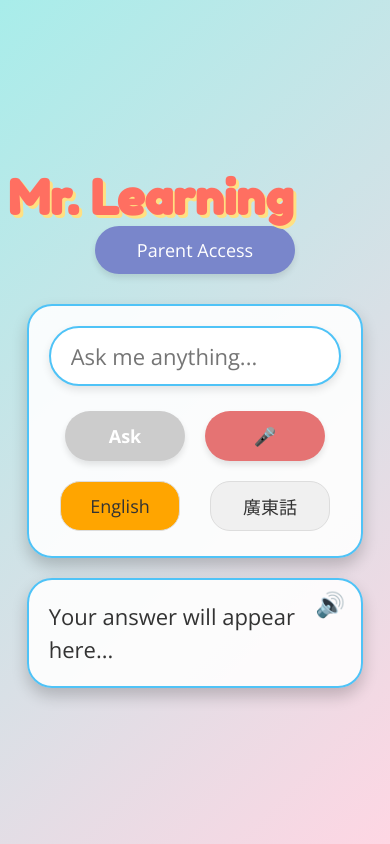
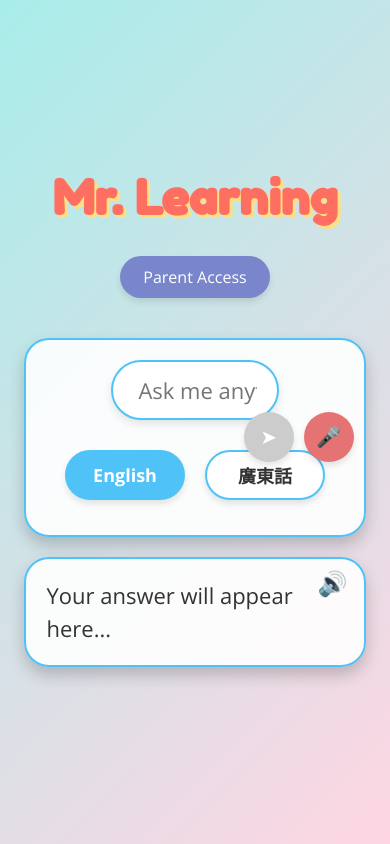
Before and after one commit to davigonia/mr_learning, a React (Create React App) app: page / in a window 390 px wide. Built offline with nearby package versions, Linux system fonts and the light colour scheme.

Commit message:
Enhanced UI and added auto-submission after voice input: centered title, improved buttons, auto-submit after voice input

```diff
--- a/src/App.css
+++ b/src/App.css
@@ -22,14 +22,13 @@ body {
 }
 
 /* Title styles */
-.app-title {
-  position: relative;
-  display: block; /* Changed from inline-block to block */
-  margin: 0 auto 30px auto; /* Center horizontally with auto margins */
-  white-space: nowrap; /* Prevent line breaks */
-  overflow: hidden; /* Prevent overflow */
-  max-width: 100%; /* Ensure it doesn't exceed container width */
-  text-align: center; /* Ensure text is centered */
+header {
+  display: flex;
+  justify-content: center;
+  align-items: center;
+  width: 100%;
+  margin-bottom: 20px;
+  padding: 10px 0;
 }
 
 h1 {
@@ -37,9 +36,10 @@ h1 {
   font-size: 72px;
   color: #ff6f61;
   text-shadow: 3px 3px #ffe082;
-  margin-bottom: 0;
+  margin: 0;
   position: relative;
   z-index: 2;
+  text-align: center;
 }
 
 /* Media queries for responsive title */
@@ -47,11 +47,26 @@ h1 {
   h1 {
     font-size: 56px;
   }
+
+  .question-input {
+    width: calc(100% - 110px);
+  }
 }
 
 @media (max-width: 480px) {
   h1 {
     font-size: 42px;
+  }
+
+  .question-input {
+    width: calc(100% - 100px);
+    font-size: 18px;
+  }
+
+  .language-toggle {
+    width: 120px;
+    height: 45px;
+    font-size: 16px;
   }
 }
 
@@ -90,21 +105,25 @@ h1 {
   align-items: center;
 }
 
+/* Question box layout */
+.question-box {
+  position: relative;
+}
+
 /* Question input styles */
 .question-input {
-  width: 100%; /* Full width on mobile */
+  width: calc(100% - 130px); /* Leave space for buttons */
   max-width: 600px; /* Maximum width on larger screens */
   height: 60px;
   font-size: 22px; /* Fixed font size */
-  padding: 15px 20px;
+  padding: 15px 20px 15px 25px;
   border-radius: 30px;
   border: 2px solid #4fc3f7;
   outline: none;
   transition: all 0.3s ease;
   font-family: 'Open Sans', sans-serif;
   box-sizing: border-box; /* Include padding in width calculation */
-  margin: 0 auto; /* Center the input */
-  display: block; /* Block display for proper centering */
+  display: inline-block;
   box-shadow: 0 4px 8px rgba(0, 0, 0, 0.1);
 }
 
@@ -115,30 +134,28 @@ h1 {
 
 /* Action buttons container */
 .action-buttons {
+  position: absolute;
+  right: 10px;
+  top: 50%;
+  transform: translateY(-50%);
   display: flex;
-  justify-content: center;
-  align-items: center;
-  margin: 25px auto 0 auto;
-  gap: 20px;
-  flex-wrap: wrap; /* Allow wrapping on very small screens */
-  width: 100%;
-  max-width: 500px;
+  gap: 10px;
 }
 
 /* Primary button styles (shared between ask and record) */
 .primary-button {
+  width: 50px;
   height: 50px;
-  padding: 0 25px;
   color: white;
   border: none;
-  border-radius: 25px;
+  border-radius: 50%;
   cursor: pointer;
   box-shadow: 0 4px 6px rgba(0, 0, 0, 0.1);
   transition: all 0.3s ease;
-  font-size: 18px;
-  font-weight: bold;
-  font-family: 'Open Sans', sans-serif;
-  min-width: 120px;
+  font-size: 20px;
+  display: flex;
+  justify-content: center;
+  align-items: center;
 }
 
 .primary-button:hover {
@@ -214,33 +231,35 @@ h1 {
 .language-toggles {
   display: flex;
   justify-content: center;
-  margin: 20px auto 5px auto;
+  margin: 30px auto 15px auto;
   flex-wrap: wrap; /* Allow wrapping on very small screens */
   max-width: 100%;
-  gap: 10px; /* Add gap between buttons when they wrap */
+  gap: 20px; /* Add gap between buttons when they wrap */
 }
 
 .language-toggle {
-  width: 120px;
-  height: 40px;
-  margin: 0 10px;
-  background-color: #f0f0f0;
+  width: 140px;
+  height: 50px;
+  background-color: white;
   color: #333;
-  border: 1px solid #ddd;
-  border-radius: 20px;
+  border: 2px solid #4fc3f7;
+  border-radius: 25px;
   cursor: pointer;
-  transition: transform 0.3s ease, background-color 0.3s ease;
-  font-size: 16px;
+  transition: all 0.3s ease;
+  font-size: 18px;
+  font-weight: bold;
   font-family: 'Open Sans', sans-serif;
+  box-shadow: 0 4px 6px rgba(0, 0, 0, 0.1);
 }
 
 .language-toggle.active {
-  background-color: #FFA500;
+  background-color: #4fc3f7;
+  color: white;
 }
 
 .language-toggle:hover {
-  transform: scale(1.1);
-  background-color: #FFD700;
+  transform: translateY(-2px);
+  box-shadow: 0 6px 10px rgba(0, 0, 0, 0.15);
 }
 
 /* Error message styles */
@@ -255,7 +274,7 @@ h1 {
   display: flex;
   justify-content: center;
   align-items: center;
-  margin: 0 auto 30px auto;
+  margin: 0 auto 40px auto;
   max-width: 800px;
   padding: 0 20px;
 }
@@ -266,13 +285,13 @@ h1 {
   color: white;
   border: none;
   border-radius: 25px;
-  padding: 12px 25px;
-  font-size: 18px;
+  padding: 10px 20px;
+  font-size: 16px;
   font-family: 'Open Sans', sans-serif;
   cursor: pointer;
   box-shadow: 0 4px 6px rgba(0, 0, 0, 0.1);
   transition: all 0.3s ease;
-  width: 200px;
+  width: 150px;
 }
 
 .parent-access-button:hover {
--- a/src/App.js
+++ b/src/App.js
@@ -76,37 +76,65 @@ function App() {
 
     // Initialize speech recognition if available
     if ('webkitSpeechRecognition' in window || 'SpeechRecognition' in window) {
+      const setupSpeechRecognition = () => {
         const SpeechRecognition = window.SpeechRecognition || window.webkitSpeechRecognition;
         const recognition = new SpeechRecognition();
 
         recognition.continuous = false;
-      recognition.interimResults = false;
+        recognition.interimResults = true;
+        recognition.lang = language === 'english' ? 'en-US' : 'zh-HK';
 
         recognition.onstart = () => {
-        console.log('Speech recognition started');
           setIsListening(true);
+          setError('');
+        };
+
+        let finalTranscript = '';
+        let autoSubmitTimer = null;
+
+        recognition.onresult = (event) => {
+          let interimTranscript = '';
+
+          for (let i = event.resultIndex; i < event.results.length; i++) {
+            const transcript = event.results[i][0].transcript;
+            if (event.results[i].isFinal) {
+              finalTranscript += transcript;
+            } else {
+              interimTranscript += transcript;
+            }
+          }
+
+          const currentTranscript = finalTranscript + interimTranscript;
+          setQuestion(currentTranscript);
+
+          // Clear any existing timer
+          if (autoSubmitTimer) {
+            clearTimeout(autoSubmitTimer);
+          }
+
+          // Set a new timer for auto-submission after speech pause
+          if (event.results[event.results.length - 1].isFinal) {
+            autoSubmitTimer = setTimeout(() => {
+              if (currentTranscript.trim() !== '') {
+                handleSubmit();
+              }
+            }, 1500); // 1.5 second delay before auto-submission
+          }
+        };
+
+        recognition.onerror = (event) => {
+          setError(`Speech recognition error: ${event.error}`);
+          setIsListening(false);
         };
 
         recognition.onend = () => {
-        console.log('Speech recognition ended');
           setIsListening(false);
         };
 
-      recognition.onresult = (event) => {
-        const transcript = event.results[0][0].transcript;
-        console.log('Speech recognized:', transcript);
-        setQuestion(transcript);
+        setSpeechRecognition(recognition);
       };
 
-      recognition.onerror = (event) => {
-        console.error('Speech recognition error:', event.error);
-        setIsListening(false);
-        setError(language === 'english' ?
-          `Speech recognition error: ${event.error}` :
-          `語音識別錯誤: ${event.error}`);
-      };
-
-      setSpeechRecognition(recognition);
+      setupSpeechRecognition();
     } else {
       console.warn('Speech recognition not supported in this browser');
     }
@@ -456,8 +484,9 @@ function App() {
             className="primary-button ask-button"
             onClick={handleSubmit}
             disabled={isLoading || !question.trim()}
+            aria-label={language === 'english' ? 'Ask' : '問問題'}
           >
-            {uiText.askButton}
+            ➤
           </button>
           <button
             type="button"
```
Lines whose indentation alone changed are shown as unchanged.
